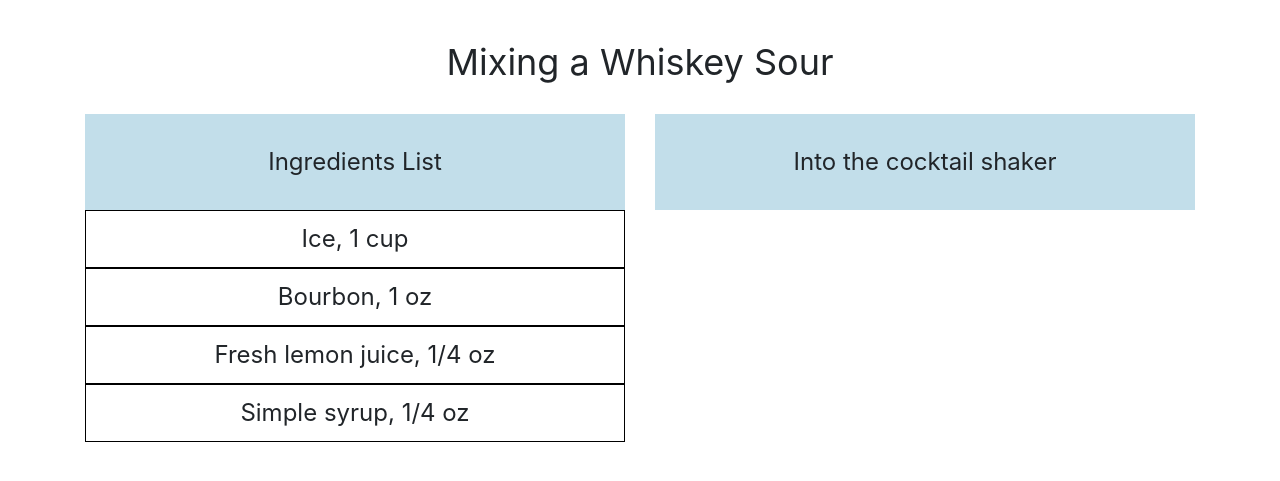
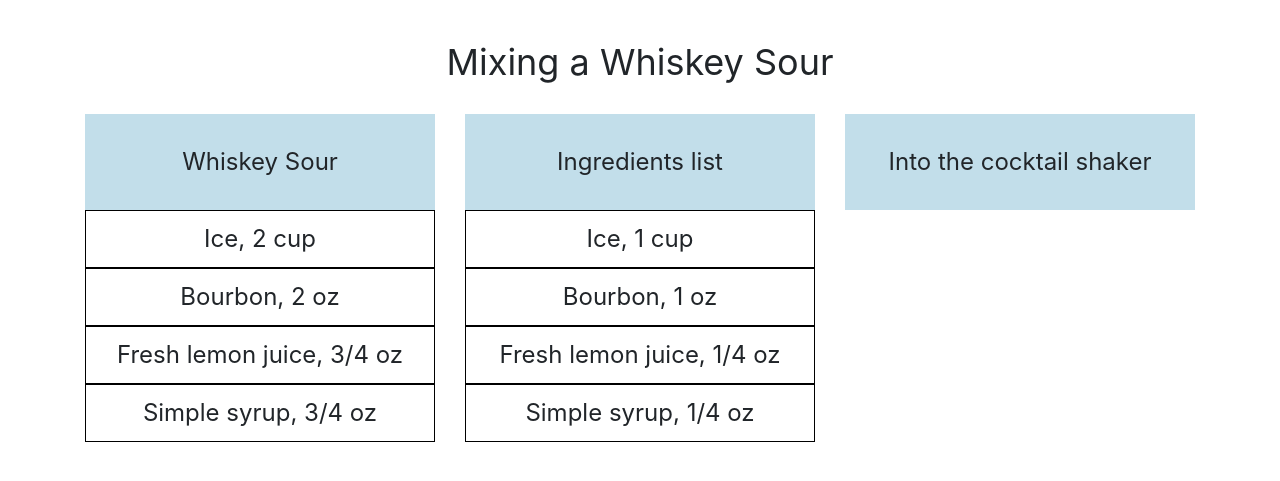
Before and after one commit to phamlauren/HW11_UID, a Flask app: page /1 in a window 1280 px wide. Shown: the top 481 px of the page. Run offline with Flask 2, Linux system fonts and the light colour scheme; some libraries are stand-ins or nearby versions.

Commit message:
implemented display recipe and success message on empty available_ingredients list

```diff
--- a/server.py
+++ b/server.py
@@ -65,23 +65,29 @@ recipes = [
 
 available_ingredients = []
 added_ingredients = []
+selected_recipe = []
 
 @app.route('/<recipe_id>')
 def recipe(recipe_id=None):
+    selected_recipe.clear()
     available_ingredients.clear()
     added_ingredients.clear()
 
-    global recipe
     for item in recipes:
         if item["id"] == int(recipe_id):
+            selected_recipe.append(item)
             for ingredient in item["mix_ingredients"]:
                 ingredient["amount_added"] = 0
                 available_ingredients.append(ingredient)
 
-    return render_template('ppc.html', available_ingredients=available_ingredients, added_ingredients=added_ingredients)
+    return render_template('recipe.html', recipe=selected_recipe[0], available_ingredients=available_ingredients, added_ingredients=added_ingredients)
+
+#@app.route('/<recipe_id>/quiz')
+#def quiz(recipe_id=None):
+
 
 @app.route('/move_to_added_ingredients', methods=['GET', 'POST'])
-def move_to_ppc():
+def move_to_added_ingredients():
 
     json_data = request.get_json()
     ingredient_id = json_data["ingredient_id"]
@@ -98,10 +104,10 @@ def move_to_ppc():
     if(ingredient_to_move["amount_added"] < 2):
         added_ingredients.insert(0, ingredient_to_move)
 
-    return jsonify(available_ingredients=available_ingredients, added_ingredients=added_ingredients)
+    return jsonify(recipe=selected_recipe[0], available_ingredients=available_ingredients, added_ingredients=added_ingredients)
 
 @app.route('/move_to_available_ingredients', methods=['GET', 'POST'])
-def move_to_non_ppc():
+def move_to_available_ingredients():
 
     json_data = request.get_json()
     ingredient_id = json_data["ingredient_id"]
@@ -118,7 +124,7 @@ def move_to_non_ppc():
     if(ingredient_to_move["amount_added"] < 1):
         added_ingredients.remove(ingredient_to_move)
 
-    return jsonify(available_ingredients=available_ingredients, added_ingredients=added_ingredients)
+    return jsonify(recipe=selected_recipe[0], available_ingredients=available_ingredients, added_ingredients=added_ingredients)
 
 if __name__ == '__main__':
    app.run(debug = True)
--- a/templates/ppc.html
+++ b/templates/recipe.html
@@ -16,11 +16,16 @@
 			font-size: 36px;
 		}
 
-		#non-target, #ppc-target{
+		#non-target, #ppc-target, #recipe-name{
 			padding: 30px;
 		}
 
-		.draggable-committee, .draggable-employee{
+		.completed-item{
+			color: gray;
+			text-decoration: line-through;
+		}
+
+		.draggable-committee, .draggable-employee, .list-item{
 			border: .5px solid black;
 			padding: 10px;
 		}
@@ -31,7 +36,7 @@
 			z-index: 1;
 		}
 
-		.ui-droppable{
+		.ui-droppable, #recipe-name{
 			background-color: #C2DEEA;
 		}
 
@@ -54,6 +59,7 @@
   	 <script type="text/javascript" src="{{ url_for('static', filename = 'ppc.js') }}"></script>
 
   	 <script>
+  	 	var recipe = {{recipe|tojson}}
   	 	var available_ingredients = {{available_ingredients|tojson}}
   	 	var added_ingredients = {{added_ingredients|tojson}}
   	 </script>
@@ -62,16 +68,20 @@
 <body>
 	<div class="container">
 		<div class="row">
-			<div class="col-md-12 title">Mixing a Whiskey Sour</div>
+			<div class="col-md-12 title">Mixing a {{ recipe.name }}</div>
 		</div>
 		<div class="row">
-			<div class="col-md-6">
-				<div id="non-target">Ingredients List</div>
-				<div id="available_ingredients"></div>
+			<div class="col-md-4">
+				<div id="recipe-name"></div>
+				<div id="recipe-instructions"></div>
 			</div>
-			<div class="col-md-6">
+			<div class="col-md-4">
+				<div id="non-target">Ingredients list</div>
+				<div id="available-ingredients"></div>
+			</div>
+			<div class="col-md-4">
 				<div id="ppc-target">Into the cocktail shaker</div>
-				<div id="added_ingredients"></div>
+				<div id="added-ingredients"></div>
 			</div>
 		</div>
 	<div>
```
Also changed, not shown: static/ppc.js (+33 -10 lines).
